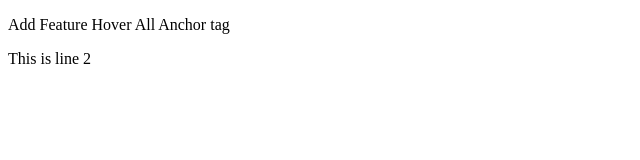
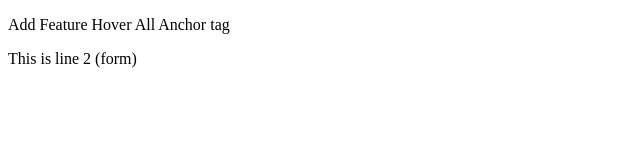
Before and after one commit to ay8108/git_repo, a plain HTML site: page Index.html in a window 1280 px wide. Shown: the full height of the page, 0-640 px from the left. Drawn offline with Linux system fonts and the light colour scheme.

```diff
--- a/Index.html
+++ b/Index.html
@@ -7,6 +7,6 @@
 </head>
 <body>
     <p>Add Feature Hover All Anchor tag</p>
-    <p>This is line 2</p>
+    <p>This is line 2 (form)</p>
 </body>
 </html>
```
